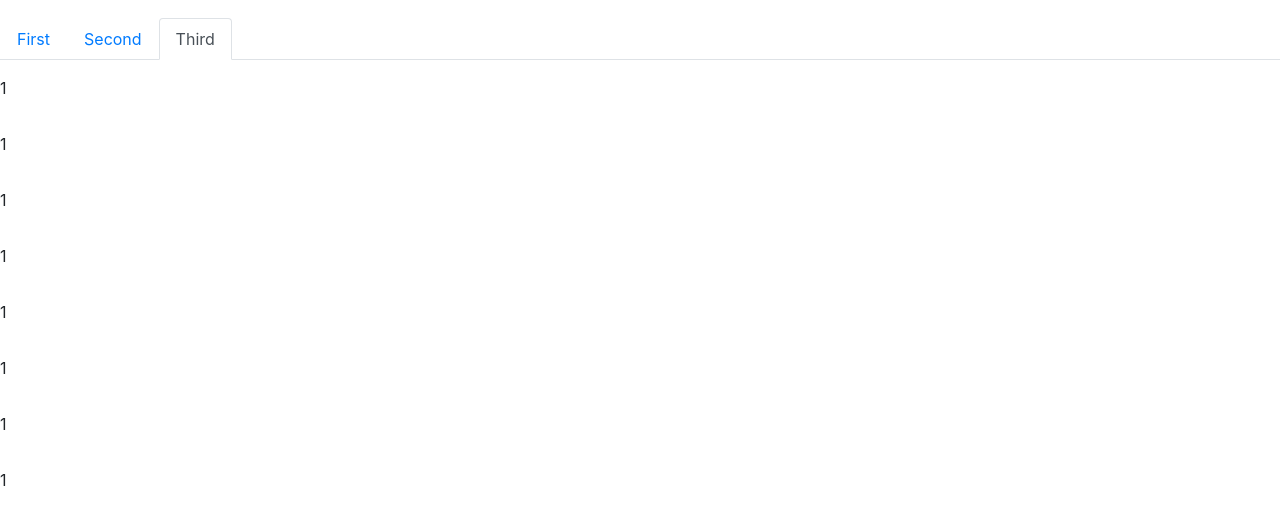
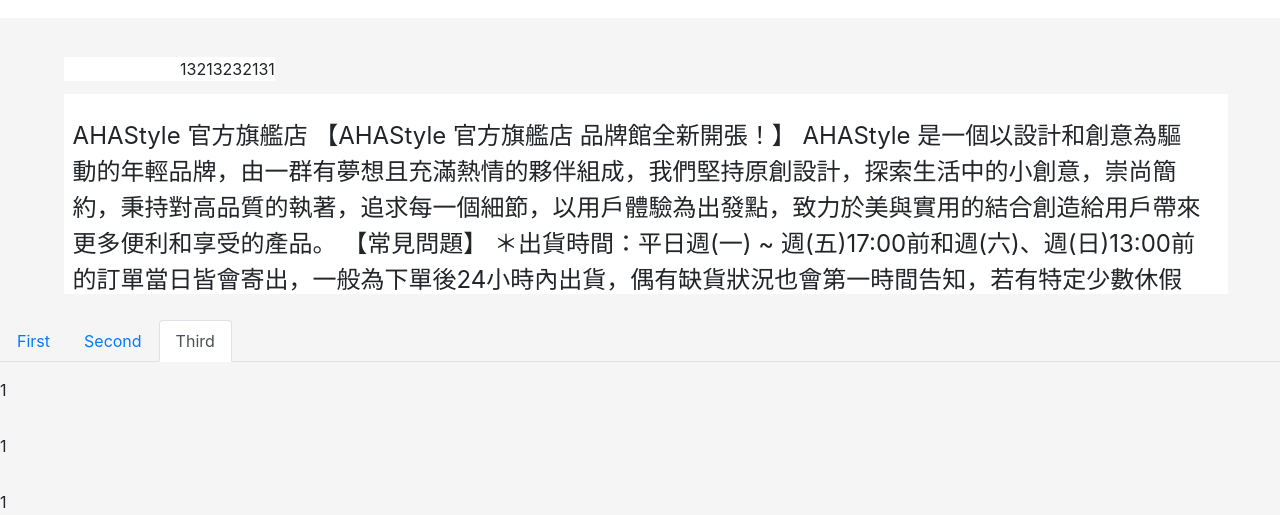
Before and after one commit to guyleaf/csie_restaurant, a Vue app in the folder csie_restaurant/: page /shop in a window 1280 px wide. Shown: the part 258-773 px from the top of the page. Built offline with nearby package versions, Linux system fonts and the light colour scheme.

Commit message:
add ShopDescription.vue and doing Shop Page

```diff
--- a/csie_restaurant/src/components/CategoryTab.vue
+++ b/csie_restaurant/src/components/CategoryTab.vue
@@ -1,7 +1,7 @@
 <template>
     <div>
         <b-tabs content-class="mt-3">
-            <b-tab class="item-tab" v-for="(item,index) in tabs" :key="index" :title="item.title" :name="index" @click="jump(index)" v-bind:class="isActive===index?'active':''"></b-tab>
+            <b-tab v-for="(item,index) in tabs" :key="index" :title="item.title" :name="index" @click="jump(index)"></b-tab>
         </b-tabs>
         <div class="scroll-content">
             <div class="item-content">
@@ -26,16 +26,13 @@
           isActive: 0,
          tabs: [
           {
-            title: 'First',
-            refName: 'setOneRef',
+            title: 'First'
           },
           {
-            title: 'Second',
-            refName: 'setTwoRef',
+            title: 'Second'
           },
           {
-            title: 'Third',
-            refName: 'setThreeRef',
+            title: 'Third'
           }
         ],
         }
@@ -43,9 +40,7 @@
     methods: {
         jump(index)
         {
-            let target = document.querySelector('.scroll-content')
             let scrollItems = document.querySelectorAll('.item-content')
-            if (target.scrollHeight <= target.scrollTop + target.clientHeight) this.tabIndex = index.index.toString()
             let totalY = scrollItems[index].offsetTop - document.body.scrollTop
             let distance = document.documentElement.scrollTop
             let step = totalY / 50
--- /dev/null
+++ b/csie_restaurant/src/components/ShopDescription.vue
@@ -0,0 +1,50 @@
+<template>
+    <div class='container'>
+        <div class='row '>
+            <div class='tag'>
+                13213232131
+            </div>
+        </div>
+        <div class='row'>
+           <div class='desField'>
+               <div class='desStyle'>
+                   {{description}}
+               </div>
+           </div>
+        </div>
+    </div>
+</template>
+
+<script>
+    export default {
+    name: 'ShopDescription',
+    props:{
+        description:String
+
+    }
+}
+</script>
+
+<style scoped>
+.container{
+    margin: 2% 5% 2% 5%;
+
+}
+
+.desField{
+    background-color: #FFFFFF !important;
+    overflow-x: visible;
+    overflow-y: scroll;
+    width :90%;
+    height: 200px;
+}
+.desStyle{
+    padding:2%;
+    font-size: 24px;
+}
+.tag{
+    background-color: #FFFFFF !important;
+    margin: 1% 0 1% 0;
+    padding-left: 10%;
+}
+</style>
--- a/csie_restaurant/src/components/ShopIntro.vue
+++ b/csie_restaurant/src/components/ShopIntro.vue
@@ -48,6 +48,9 @@
 </script>
 
 <style scoped>
+.container{
+    background-color: #FFFFFF  !important;
+}
 
 .flex{
     display:flex;
--- a/csie_restaurant/src/views/Shop.vue
+++ b/csie_restaurant/src/views/Shop.vue
@@ -1,10 +1,22 @@
 <template>
-    <div >
+    <div>
       <ShopIntro imgPath="https://picsum.photos/900/250/?image=3" shopName="鄒承軒的牛郎專賣店" commodity="15" fans="2" joinDate="2000-02-04" rate="4.3(300)"/>
-              <div>
-      <CategoryTab />
+      <div class='container'>
+      <ShopDescription description=' AHAStyle 官方旗艦店
+                                     【AHAStyle 官方旗艦店 品牌館全新開張！】
+                                     AHAStyle 是一個以設計和創意為驅動的年輕品牌，由一群有夢想且充滿熱情的夥伴組成，我們堅持原創設計，探索生活中的小創意，崇尚簡約，秉持對高品質的執著，追求每一個細節，以用戶體驗為出發點，致力於美與實用的結合創造給用戶帶來更多便利和享受的產品。
+                                    【常見問題】
+                                    ＊出貨時間：平日週(一) ~ 週(五)17:00前和週(六)、週(日)13:00前的訂單當日皆會寄出，一般為下單後24小時內出貨，偶有缺貨狀況也會第一時間告知，若有特定少數休假日時間會於此公告。
+                                    ＊客服回覆時間：週(一) ~ 週(五) 9:00~17:00，週(六)、週(日) 10:00~13:00 (除特定假日不固定)，有時訊息量較多可能會較晚才回覆到，請您見諒
+                                    ＊退換貨規則：15天內皆可退換貨，退貨會有物流司機與您聯絡收取商品。
+                                    ＊若商品有瑕疵狀況可以隨時詢問客服，我們一定會完善幫您做好售後服務，謝謝！
+                                    台灣總代理 艾海國際有限公司 AIHAI Tech'/>
+
+      <div>
+        <CategoryTab />
       </div>
       <FoodCardGroup/>
+    </div>
     </div>
 </template>
 
@@ -14,12 +26,15 @@
 import ShopIntro from "@/components/ShopIntro.vue";
 import FoodCardGroup from "@/components/FoodCardGroup.vue";
 import CategoryTab from "@/components/CategoryTab.vue";
+import ShopDescription from "@/components/ShopDescription.vue";
 export default {
   name: "Shop",
   components: {
     ShopIntro,
+    ShopDescription,
     FoodCardGroup,
     CategoryTab
+
   },
   data: function() {
     return {};
@@ -27,3 +42,9 @@
   methods: {}
 };
 </script>
+
+<style scoped>
+.container{
+  background-color: #F5F5F5;
+}
+</style>
```
